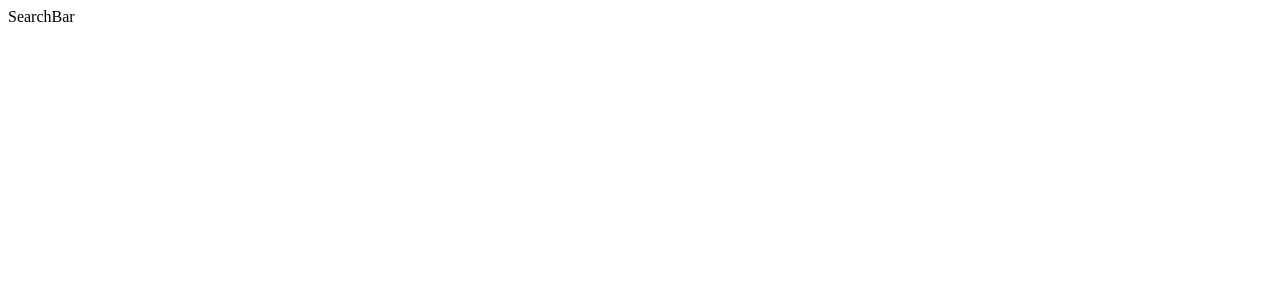
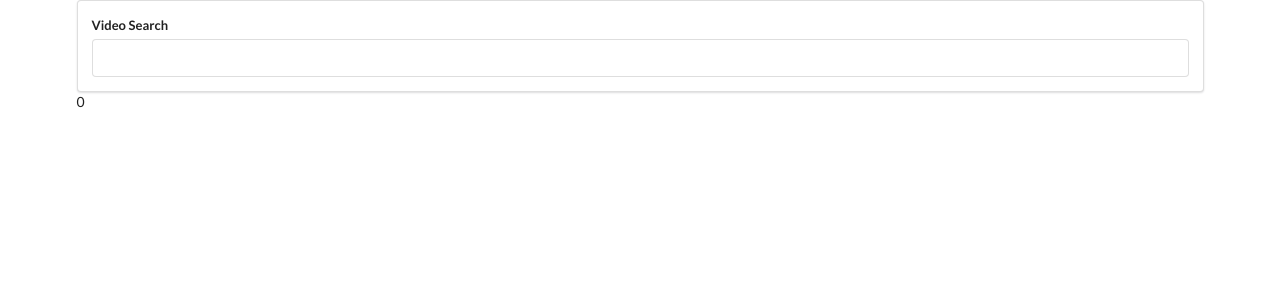
Before and after one commit to prifkind/video-display-hooks, a React (Create React App) app: page / in a window 1280 px wide. Shown: the top 300 px of the page. Built offline with nearby package versions, Linux system fonts and the light colour scheme.

Commit message:
Added form handles, Youtube GET, VideoList and VideoItem components

```diff
--- a/package.json
+++ b/package.json
@@ -6,6 +6,7 @@
     "@testing-library/jest-dom": "^5.16.1",
     "@testing-library/react": "^11.2.7",
     "@testing-library/user-event": "^12.8.3",
+    "axios": "^0.24.0",
     "react": "^17.0.2",
     "react-dom": "^17.0.2",
     "react-scripts": "4.0.3",
--- a/public/index.html
+++ b/public/index.html
@@ -8,6 +8,10 @@
     <meta
       name="description"
       content="Web site created using create-react-app"
+    />
+    <link
+      rel="stylesheet"
+      href="https://cdnjs.cloudflare.com/ajax/libs/semantic-ui/2.4.1/semantic.min.css"
     />
     <link rel="apple-touch-icon" href="%PUBLIC_URL%/logo192.png" />
     <!--
--- a/src/Components/App.js
+++ b/src/Components/App.js
@@ -1,13 +1,26 @@
 import React from "react";
 import SearchBar from "./SearchBar";
+import youtube from "../api/youtube";
+import VideoList from "./VideoList";
 
 class App extends React.Component {
-  state = {};
+  state = { videos: [] };
+
+  onTermSubmit = async (term) => {
+    const response = await youtube.get("/search", {
+      params: {
+        q: term,
+      },
+    });
+
+    this.setState({ videos: response.data.items });
+  };
 
   render() {
     return (
-      <div>
-        <SearchBar />
+      <div className="ui container">
+        <SearchBar onFormSubmit={this.onTermSubmit} />
+        <VideoList videos={this.state.videos} />
       </div>
     );
   }
--- a/src/Components/SearchBar.js
+++ b/src/Components/SearchBar.js
@@ -1,7 +1,32 @@
 import React from "react";
 
-const SearchBar = () => {
-  return <div>SearchBar</div>;
-};
+class SearchBar extends React.Component {
+  state = { term: "" };
+
+  onFormSubmit = (e) => {
+    e.preventDefault();
+
+    this.props.onFormSubmit(this.state.term);
+  };
+
+  render() {
+    return (
+      <div>
+        <div className="search-bar ui segment">
+          <form className="ui form" onSubmit={this.onFormSubmit}>
+            <div className="field">
+              <label>Video Search</label>
+              <input
+                type="text"
+                value={this.state.term}
+                onChange={(e) => this.setState({ term: e.target.value })}
+              />
+            </div>
+          </form>
+        </div>
+      </div>
+    );
+  }
+}
 
 export default SearchBar;
--- /dev/null
+++ b/src/Components/VideoList.js
@@ -0,0 +1,7 @@
+import React from "react";
+
+const VideoList = (props) => {
+  return <div>{props.videos.length}</div>;
+};
+
+export default VideoList;
--- /dev/null
+++ b/src/api/youtube.js
@@ -0,0 +1,16 @@
+import axios from "axios";
+
+const KEY = "AIzaSyCiTOw2HcT5VUa1vFS1GLqKwqjDU0R1EXg";
+
+// https://www.googleapis.com/youtube/v3/search
+// part= snippet, maxResults=5, q
+
+export default axios.create({
+  baseURL: "https://www.googleapis.com/youtube/v3",
+  params: {
+    part: "snippet",
+    maxResults: 5,
+    type: 'video',
+    key: KEY,
+  },
+});
```
Also changed, not shown: src/Components/VideoItem.js (added, +9 -0 lines), 1 other file (tests, documents, lock files or other folders).
